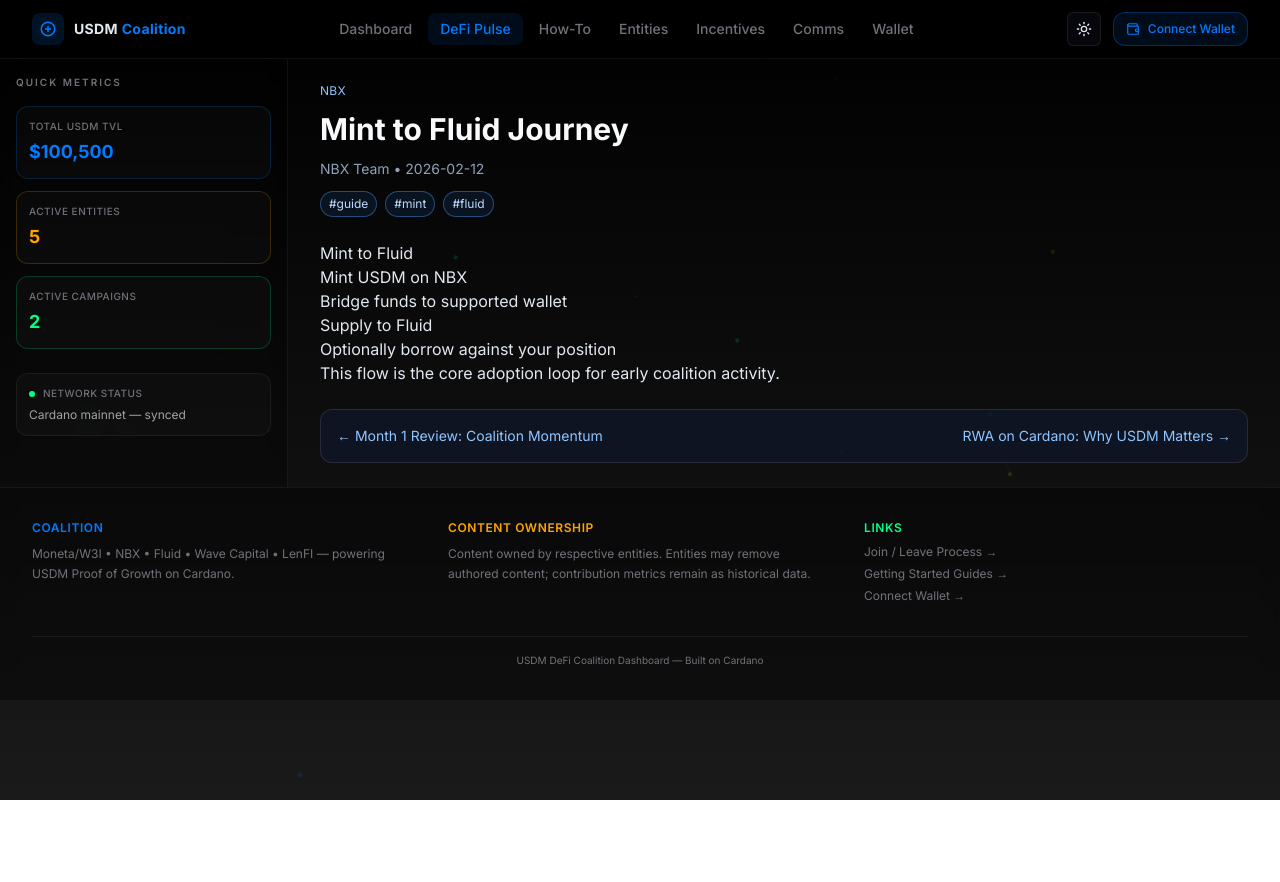
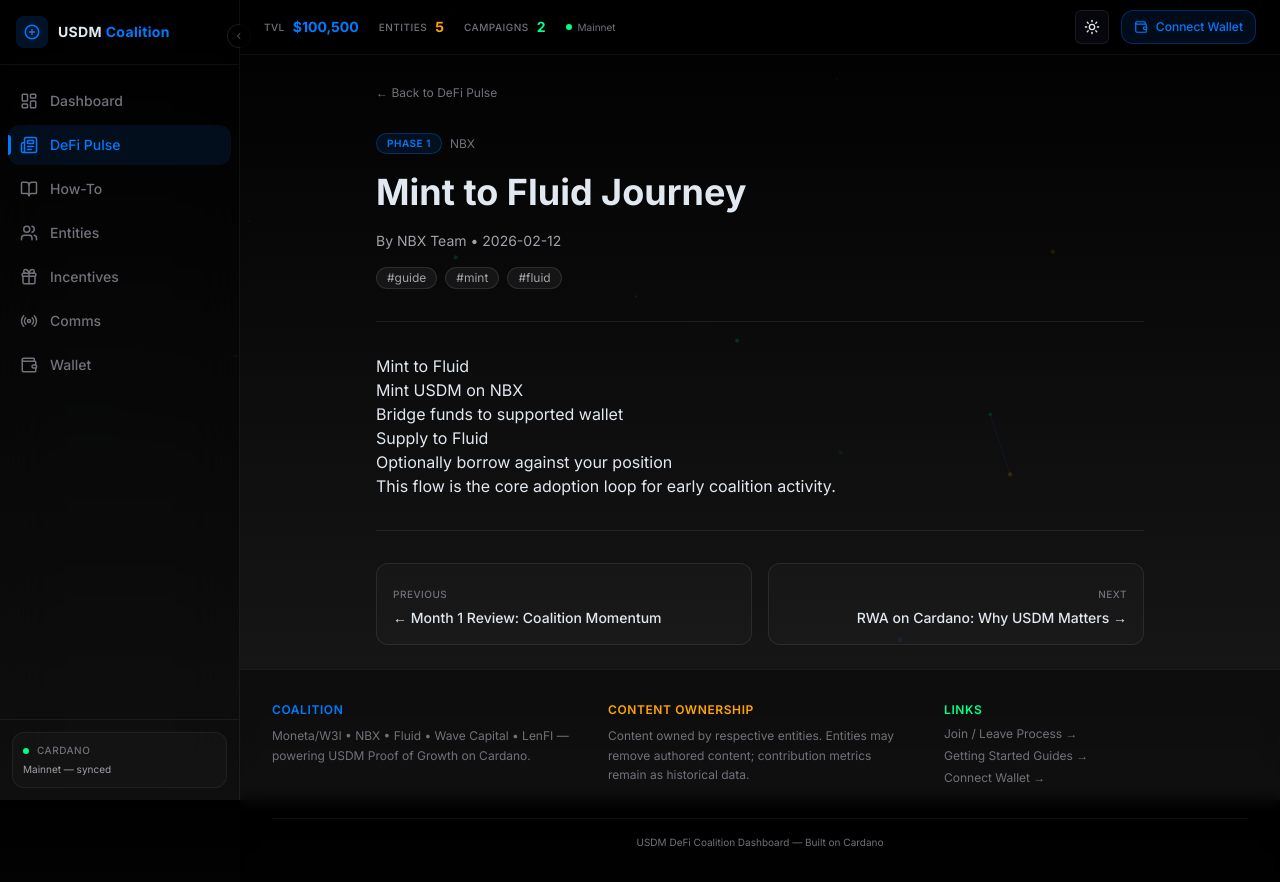
Before and after one commit to iamwilco/defi, a Next.js app: page /blog/mint-to-fluid-guide in a window 1280 px wide. Before the commit the page ends 800 px from the top, so only its background shows below. Built offline with nearby package versions, Linux system fonts and the light colour scheme.

Commit message:
refactor(layout): sidebar nav, slim top bar with metrics, sticky footer, blog post redesign

```diff
--- a/src/app/blog/[slug]/page.tsx
+++ b/src/app/blog/[slug]/page.tsx
@@ -40,19 +40,40 @@
   const previousPost = postIndex > 0 ? blogPosts[postIndex - 1] : undefined;
   const nextPost = postIndex < blogPosts.length - 1 ? blogPosts[postIndex + 1] : undefined;
 
+  const phaseColors: Record<number, string> = {
+    1: "border-accent-blue/30 bg-accent-blue/10 text-accent-blue",
+    2: "border-accent-gold/30 bg-accent-gold/10 text-accent-gold",
+    3: "border-accent-green/30 bg-accent-green/10 text-accent-green",
+  };
+  const phaseBadge = phaseColors[post.phase] ?? phaseColors[1];
+
   return (
-    <article className="space-y-6">
-      <header className="space-y-3">
-        <p className="text-xs uppercase tracking-wide text-blue-300">{post.entity}</p>
-        <h1 className="text-3xl font-bold text-slate-50">{post.title}</h1>
-        <p className="text-sm text-slate-400">
-          {post.author} • {post.date}
+    <article className="mx-auto max-w-3xl space-y-8">
+      {/* Back link */}
+      <Link
+        href="/blog"
+        className="inline-flex items-center gap-1 text-xs text-(--text-muted) transition hover:text-foreground"
+      >
+        ← Back to DeFi Pulse
+      </Link>
+
+      {/* Header */}
+      <header className="space-y-4">
+        <div className="flex flex-wrap items-center gap-2">
+          <span className={`rounded-full border px-2.5 py-0.5 text-[10px] font-semibold uppercase tracking-wider ${phaseBadge}`}>
+            Phase {post.phase}
+          </span>
+          <span className="text-xs text-(--text-muted)">{post.entity}</span>
+        </div>
+        <h1 className="text-3xl font-bold leading-tight text-foreground sm:text-4xl">{post.title}</h1>
+        <p className="text-sm text-(--text-secondary)">
+          By {post.author} • {post.date}
         </p>
         <div className="flex flex-wrap gap-2">
           {post.tags.map((tag) => (
             <span
               key={tag}
-              className="rounded-full border border-blue-400/40 bg-blue-500/10 px-2 py-1 text-xs text-blue-200"
+              className="rounded-full border border-white/10 bg-white/5 px-2.5 py-0.5 text-xs text-(--text-secondary)"
             >
               #{tag}
             </span>
@@ -60,25 +81,40 @@
         </div>
       </header>
 
-      <div className="prose prose-invert max-w-3xl">
+      {/* Divider */}
+      <div className="h-px bg-white/8" />
+
+      {/* Content */}
+      <div className="prose prose-invert prose-headings:text-foreground prose-headings:font-bold prose-p:text-(--text-secondary) prose-p:leading-relaxed prose-a:text-accent-blue prose-a:no-underline hover:prose-a:underline prose-strong:text-foreground prose-code:rounded prose-code:bg-white/5 prose-code:px-1.5 prose-code:py-0.5 prose-code:text-accent-blue prose-code:before:content-[''] prose-code:after:content-[''] prose-pre:rounded-xl prose-pre:border prose-pre:border-white/8 prose-pre:bg-black/40 prose-li:text-(--text-secondary) prose-blockquote:border-accent-blue/30 prose-blockquote:text-(--text-muted) prose-hr:border-white/8 prose-table:text-sm prose-th:text-foreground prose-td:text-(--text-secondary) max-w-none">
         <ReactMarkdown remarkPlugins={[remarkGfm]}>{post.content}</ReactMarkdown>
       </div>
 
-      <nav className="grid gap-3 rounded-xl border border-white/10 bg-slate-900/70 p-4 sm:grid-cols-2" aria-label="Post navigation">
+      {/* Divider */}
+      <div className="h-px bg-white/8" />
+
+      {/* Post navigation */}
+      <nav className="grid gap-4 sm:grid-cols-2" aria-label="Post navigation">
         {previousPost ? (
-          <Link href={`/blog/${previousPost.slug}`} className="text-sm text-blue-300 hover:text-blue-200">
-            ← {previousPost.title}
+          <Link
+            href={`/blog/${previousPost.slug}`}
+            className="group rounded-xl border border-white/8 bg-white/2 p-4 transition hover:border-accent-blue/20 hover:bg-white/4"
+          >
+            <span className="text-[10px] font-medium uppercase tracking-wider text-(--text-muted)">Previous</span>
+            <p className="mt-1 text-sm font-medium text-foreground group-hover:text-accent-blue">← {previousPost.title}</p>
           </Link>
         ) : (
-          <span className="text-sm text-slate-500">No previous post</span>
+          <div />
         )}
-
         {nextPost ? (
-          <Link href={`/blog/${nextPost.slug}`} className="text-right text-sm text-blue-300 hover:text-blue-200">
-            {nextPost.title} →
+          <Link
+            href={`/blog/${nextPost.slug}`}
+            className="group rounded-xl border border-white/8 bg-white/2 p-4 text-right transition hover:border-accent-blue/20 hover:bg-white/4"
+          >
+            <span className="text-[10px] font-medium uppercase tracking-wider text-(--text-muted)">Next</span>
+            <p className="mt-1 text-sm font-medium text-foreground group-hover:text-accent-blue">{nextPost.title} →</p>
           </Link>
         ) : (
-          <span className="text-right text-sm text-slate-500">No next post</span>
+          <div />
         )}
       </nav>
     </article>
--- a/src/app/layout.tsx
+++ b/src/app/layout.tsx
@@ -34,7 +34,7 @@
     <html lang="en">
       <body className={`${inter.variable} ${geistMono.variable} antialiased`}>
         <Providers>
-          <div className="relative min-h-screen text-foreground">
+          <div className="relative flex min-h-screen text-foreground">
             <ClientParticles />
             <a
               href="#main-content"
@@ -42,14 +42,18 @@
             >
               Skip to main content
             </a>
-            <Navbar />
-            <div className="relative z-10 mx-auto flex w-full max-w-7xl">
-              <Sidebar />
-              <main id="main-content" className="w-full px-4 py-6 sm:px-6 lg:px-8">
+
+            {/* Sidebar — fixed left nav */}
+            <Sidebar />
+
+            {/* Content column: top bar + main + footer */}
+            <div className="relative z-10 flex min-h-screen flex-1 flex-col">
+              <Navbar />
+              <main id="main-content" className="mx-auto w-full max-w-6xl flex-1 px-4 py-6 sm:px-6 lg:px-8">
                 {children}
               </main>
+              <Footer />
             </div>
-            <Footer />
           </div>
         </Providers>
       </body>
--- a/src/components/layout/Navbar.tsx
+++ b/src/components/layout/Navbar.tsx
@@ -1,111 +1,52 @@
-"use client";
-
-import Link from "next/link";
-import { usePathname } from "next/navigation";
-import { Menu, X } from "lucide-react";
-import { useState } from "react";
-import { motion, AnimatePresence } from "framer-motion";
-import { NAV_ITEMS } from "@/lib/constants";
+import { totalTVL, coalitionContributions, incentives } from "@/lib/mockData";
+import { formatCurrency } from "@/lib/utils";
 import { ThemeToggle } from "@/components/shared/ThemeToggle";
 import { WalletButton } from "@/components/web3/WalletButton";
 
 export function Navbar() {
-  const [menuOpen, setMenuOpen] = useState(false);
-  const pathname = usePathname();
+  const entityCount = new Set(coalitionContributions.map((item) => item.entity)).size;
+  const campaignCount = incentives.filter((item) => item.active).length;
 
   return (
-    <header className="sticky top-0 z-40 border-b border-white/6 bg-black/60 backdrop-blur-xl">
-      <div className="mx-auto flex w-full max-w-7xl items-center justify-between px-4 py-3 sm:px-6 lg:px-8">
-        <Link href="/" className="flex items-center gap-2.5">
-          <span className="flex h-8 w-8 items-center justify-center rounded-lg bg-accent-blue/15 text-accent-blue">
-            <svg viewBox="0 0 24 24" fill="none" className="h-4.5 w-4.5" stroke="currentColor" strokeWidth="2">
-              <circle cx="12" cy="12" r="9" />
-              <path d="M8 12h8M12 8v8" />
-            </svg>
-          </span>
-          <span className="text-sm font-bold tracking-wide text-foreground">
-            USDM <span className="text-accent-blue">Coalition</span>
-          </span>
-        </Link>
+    <header className="sticky top-0 z-30 border-b border-white/6 bg-black/60 backdrop-blur-xl">
+      <div className="flex items-center justify-between px-4 py-2.5 sm:px-6">
+        {/* Quick Metrics — hidden on mobile (sidebar hamburger takes that space) */}
+        <div className="hidden items-center gap-5 lg:flex">
+          <MetricPill label="TVL" value={formatCurrency(totalTVL)} accent="blue" />
+          <MetricPill label="Entities" value={String(entityCount)} accent="gold" />
+          <MetricPill label="Campaigns" value={String(campaignCount)} accent="green" />
+          <div className="flex items-center gap-1.5">
+            <span className="h-1.5 w-1.5 rounded-full bg-accent-green animate-pulse-glow" />
+            <span className="text-[10px] text-(--text-muted)">Mainnet</span>
+          </div>
+        </div>
 
-        <nav className="hidden items-center gap-1 md:flex" aria-label="Primary">
-          {NAV_ITEMS.map((item) => {
-            const isActive = pathname === item.href || (item.href !== "/" && pathname.startsWith(item.href));
-            return (
-              <Link
-                key={item.href}
-                href={item.href}
-                className={`relative rounded-lg px-3 py-1.5 text-sm font-medium transition-colors ${
-                  isActive
-                    ? "text-accent-blue"
-                    : "text-(--text-muted) hover:text-foreground"
-                }`}
-              >
-                {item.label}
-                {isActive && (
-                  <motion.span
-                    layoutId="nav-active"
-                    className="absolute inset-0 rounded-lg bg-accent-blue/10"
-                    transition={{ type: "spring", bounce: 0.2, duration: 0.4 }}
-                  />
-                )}
-              </Link>
-            );
-          })}
-        </nav>
+        {/* Mobile: show logo text in the top bar since sidebar is collapsed */}
+        <span className="text-sm font-bold tracking-wide text-foreground lg:hidden">
+          USDM <span className="text-accent-blue">Coalition</span>
+        </span>
 
-        <div className="hidden items-center gap-3 md:flex">
+        {/* Right side: wallet + theme */}
+        <div className="flex items-center gap-3">
           <ThemeToggle />
           <WalletButton />
         </div>
-
-        <div className="flex items-center gap-3 md:hidden">
-          <WalletButton />
-          <ThemeToggle />
-          <button
-            type="button"
-            onClick={() => setMenuOpen((prev) => !prev)}
-            aria-label={menuOpen ? "Close navigation menu" : "Open navigation menu"}
-            className="rounded-lg border border-white/10 bg-white/5 p-2 text-foreground transition hover:bg-white/10"
-          >
-            {menuOpen ? <X className="h-5 w-5" /> : <Menu className="h-5 w-5" />}
-          </button>
-        </div>
       </div>
-
-      <AnimatePresence>
-        {menuOpen && (
-          <motion.nav
-            initial={{ opacity: 0, height: 0 }}
-            animate={{ opacity: 1, height: "auto" }}
-            exit={{ opacity: 0, height: 0 }}
-            transition={{ duration: 0.2 }}
-            className="overflow-hidden border-t border-white/6 bg-black/80 backdrop-blur-xl md:hidden"
-            aria-label="Mobile navigation"
-          >
-            <ul className="space-y-1 px-4 py-3">
-              {NAV_ITEMS.map((item) => {
-                const isActive = pathname === item.href || (item.href !== "/" && pathname.startsWith(item.href));
-                return (
-                  <li key={item.href}>
-                    <Link
-                      href={item.href}
-                      onClick={() => setMenuOpen(false)}
-                      className={`block rounded-lg px-3 py-2 text-sm font-medium transition ${
-                        isActive
-                          ? "bg-accent-blue/10 text-accent-blue"
-                          : "text-(--text-muted) hover:bg-white/5 hover:text-foreground"
-                      }`}
-                    >
-                      {item.label}
-                    </Link>
-                  </li>
-                );
-              })}
-            </ul>
-          </motion.nav>
-        )}
-      </AnimatePresence>
     </header>
   );
 }
+
+function MetricPill({ label, value, accent }: { label: string; value: string; accent: "blue" | "gold" | "green" }) {
+  const colors = {
+    blue: "text-accent-blue",
+    gold: "text-accent-gold",
+    green: "text-accent-green",
+  };
+
+  return (
+    <div className="flex items-center gap-2">
+      <span className="text-[10px] font-medium uppercase tracking-wider text-(--text-muted)">{label}</span>
+      <span className={`text-sm font-bold ${colors[accent]}`}>{value}</span>
+    </div>
+  );
+}
--- a/src/components/layout/Sidebar.tsx
+++ b/src/components/layout/Sidebar.tsx
@@ -1,49 +1,186 @@
-import { totalTVL, coalitionContributions, incentives } from "@/lib/mockData";
-import { formatCurrency } from "@/lib/utils";
+"use client";
+
+import Link from "next/link";
+import { usePathname } from "next/navigation";
+import { useState } from "react";
+import { motion, AnimatePresence } from "framer-motion";
+import {
+  LayoutDashboard,
+  Newspaper,
+  BookOpen,
+  Users,
+  Gift,
+  Radio,
+  Wallet,
+  Menu,
+  X,
+  ChevronLeft,
+} from "lucide-react";
+import { NAV_ITEMS } from "@/lib/constants";
+
+const NAV_ICONS: Record<string, React.ComponentType<{ className?: string }>> = {
+  "/": LayoutDashboard,
+  "/blog": Newspaper,
+  "/guides": BookOpen,
+  "/entities": Users,
+  "/incentives": Gift,
+  "/comms": Radio,
+  "/wallet": Wallet,
+};
 
 export function Sidebar() {
-  const entityCount = new Set(coalitionContributions.map((item) => item.entity)).size;
-  const campaignCount = incentives.filter((item) => item.active).length;
+  const pathname = usePathname();
+  const [collapsed, setCollapsed] = useState(false);
+  const [mobileOpen, setMobileOpen] = useState(false);
+
+  const sidebarWidth = collapsed ? "w-[68px]" : "w-60";
 
   return (
-    <aside className="hidden w-72 shrink-0 border-r border-white/6 bg-black/30 p-4 backdrop-blur-sm lg:block">
-      <h2 className="mb-4 text-[10px] font-semibold uppercase tracking-[0.2em] text-(--text-muted)">
-        Quick Metrics
-      </h2>
-      <div className="space-y-3">
-        <Metric label="Total USDM TVL" value={formatCurrency(totalTVL)} accent="blue" />
-        <Metric label="Active Entities" value={String(entityCount)} accent="gold" />
-        <Metric label="Active Campaigns" value={String(campaignCount)} accent="green" />
-      </div>
+    <>
+      {/* Mobile trigger — visible on small screens */}
+      <button
+        type="button"
+        onClick={() => setMobileOpen(true)}
+        className="fixed left-3 top-3 z-50 rounded-lg border border-white/10 bg-black/80 p-2 text-foreground backdrop-blur-xl transition hover:bg-white/10 lg:hidden"
+        aria-label="Open navigation"
+      >
+        <Menu className="h-5 w-5" />
+      </button>
 
-      <div className="mt-6 rounded-xl border border-white/6 bg-white/2 p-3">
-        <div className="flex items-center gap-2">
-          <span className="h-1.5 w-1.5 rounded-full bg-accent-green animate-pulse-glow" />
-          <span className="text-[10px] font-medium uppercase tracking-wider text-(--text-muted)">Network Status</span>
-        </div>
-        <p className="mt-1.5 text-xs text-(--text-secondary)">Cardano mainnet — synced</p>
-      </div>
-    </aside>
+      {/* Mobile overlay */}
+      <AnimatePresence>
+        {mobileOpen && (
+          <>
+            <motion.div
+              initial={{ opacity: 0 }}
+              animate={{ opacity: 1 }}
+              exit={{ opacity: 0 }}
+              className="fixed inset-0 z-50 bg-black/60 backdrop-blur-sm lg:hidden"
+              onClick={() => setMobileOpen(false)}
+            />
+            <motion.aside
+              initial={{ x: -280 }}
+              animate={{ x: 0 }}
+              exit={{ x: -280 }}
+              transition={{ type: "spring", damping: 25, stiffness: 300 }}
+              className="fixed inset-y-0 left-0 z-50 flex w-60 flex-col border-r border-white/6 bg-black/95 backdrop-blur-xl lg:hidden"
+            >
+              <SidebarContent
+                pathname={pathname}
+                collapsed={false}
+                onNavigate={() => setMobileOpen(false)}
+              />
+              <button
+                type="button"
+                onClick={() => setMobileOpen(false)}
+                className="absolute right-3 top-3 rounded-lg p-1.5 text-(--text-muted) transition hover:bg-white/10 hover:text-foreground"
+                aria-label="Close navigation"
+              >
+                <X className="h-4 w-4" />
+              </button>
+            </motion.aside>
+          </>
+        )}
+      </AnimatePresence>
+
+      {/* Desktop sidebar — persistent */}
+      <aside
+        className={`sticky top-0 hidden h-screen shrink-0 border-r border-white/6 bg-black/40 backdrop-blur-xl transition-all duration-300 lg:flex lg:flex-col ${sidebarWidth}`}
+      >
+        <SidebarContent pathname={pathname} collapsed={collapsed} />
+        <button
+          type="button"
+          onClick={() => setCollapsed((prev) => !prev)}
+          className="absolute -right-3 top-6 z-10 flex h-6 w-6 items-center justify-center rounded-full border border-white/10 bg-black/80 text-(--text-muted) transition hover:bg-white/10 hover:text-foreground"
+          aria-label={collapsed ? "Expand sidebar" : "Collapse sidebar"}
+        >
+          <ChevronLeft className={`h-3 w-3 transition-transform duration-300 ${collapsed ? "rotate-180" : ""}`} />
+        </button>
+      </aside>
+    </>
   );
 }
 
-function Metric({ label, value, accent }: { label: string; value: string; accent: "blue" | "gold" | "green" }) {
-  const accentColors = {
-    blue: "border-accent-blue/20 hover:border-accent-blue/40 hover:shadow-[0_0_15px_rgba(0,123,255,0.1)]",
-    gold: "border-accent-gold/20 hover:border-accent-gold/40 hover:shadow-[0_0_15px_rgba(255,165,0,0.1)]",
-    green: "border-accent-green/20 hover:border-accent-green/40 hover:shadow-[0_0_15px_rgba(0,255,136,0.1)]",
-  };
+function SidebarContent({
+  pathname,
+  collapsed,
+  onNavigate,
+}: {
+  pathname: string;
+  collapsed: boolean;
+  onNavigate?: () => void;
+}) {
+  return (
+    <div className="flex h-full flex-col">
+      {/* Logo */}
+      <div className={`flex items-center border-b border-white/6 px-4 py-4 ${collapsed ? "justify-center" : "gap-2.5"}`}>
+        <Link href="/" className="flex items-center gap-2.5" onClick={onNavigate}>
+          <span className="flex h-8 w-8 shrink-0 items-center justify-center rounded-lg bg-accent-blue/15 text-accent-blue">
+            <svg viewBox="0 0 24 24" fill="none" className="h-4.5 w-4.5" stroke="currentColor" strokeWidth="2">
+              <circle cx="12" cy="12" r="9" />
+              <path d="M8 12h8M12 8v8" />
+            </svg>
+          </span>
+          {!collapsed && (
+            <span className="text-sm font-bold tracking-wide text-foreground">
+              USDM <span className="text-accent-blue">Coalition</span>
+            </span>
+          )}
+        </Link>
+      </div>
 
-  const valueColors = {
-    blue: "text-accent-blue",
-    gold: "text-accent-gold",
-    green: "text-accent-green",
-  };
+      {/* Navigation */}
+      <nav className="flex-1 space-y-1 px-2 py-4" aria-label="Primary">
+        {NAV_ITEMS.map((item) => {
+          const Icon = NAV_ICONS[item.href] ?? LayoutDashboard;
+          const isActive = pathname === item.href || (item.href !== "/" && pathname.startsWith(item.href));
+          return (
+            <Link
+              key={item.href}
+              href={item.href}
+              onClick={onNavigate}
+              className={`group relative flex items-center gap-3 rounded-xl px-3 py-2.5 text-sm font-medium transition-all duration-200 ${
+                isActive
+                  ? "bg-accent-blue/10 text-accent-blue"
+                  : "text-(--text-muted) hover:bg-white/5 hover:text-foreground"
+              } ${collapsed ? "justify-center" : ""}`}
+            >
+              <Icon className={`h-[18px] w-[18px] shrink-0 ${isActive ? "text-accent-blue" : ""}`} />
+              {!collapsed && <span>{item.label}</span>}
+              {isActive && (
+                <motion.div
+                  layoutId="sidebar-active"
+                  className="absolute left-0 top-1/2 h-5 w-[3px] -translate-y-1/2 rounded-r-full bg-accent-blue"
+                  transition={{ type: "spring", bounce: 0.2, duration: 0.4 }}
+                />
+              )}
+              {collapsed && (
+                <span className="pointer-events-none absolute left-full ml-2 hidden rounded-lg border border-white/10 bg-black/90 px-2.5 py-1 text-xs text-foreground shadow-lg backdrop-blur-xl group-hover:block">
+                  {item.label}
+                </span>
+              )}
+            </Link>
+          );
+        })}
+      </nav>
 
-  return (
-    <div className={`rounded-xl border bg-white/2 p-3 transition-all duration-300 ${accentColors[accent]}`}>
-      <p className="text-[10px] font-medium uppercase tracking-wider text-(--text-muted)">{label}</p>
-      <p className={`mt-1 text-lg font-bold ${valueColors[accent]}`}>{value}</p>
+      {/* Bottom section */}
+      <div className={`border-t border-white/6 p-3 ${collapsed ? "px-2" : ""}`}>
+        {!collapsed && (
+          <div className="rounded-xl border border-white/6 bg-white/2 p-2.5">
+            <div className="flex items-center gap-2">
+              <span className="h-1.5 w-1.5 rounded-full bg-accent-green animate-pulse-glow" />
+              <span className="text-[10px] font-medium uppercase tracking-wider text-(--text-muted)">Cardano</span>
+            </div>
+            <p className="mt-1 text-[10px] text-(--text-secondary)">Mainnet — synced</p>
+          </div>
+        )}
+        {collapsed && (
+          <div className="flex justify-center" title="Cardano mainnet — synced">
+            <span className="h-2 w-2 rounded-full bg-accent-green animate-pulse-glow" />
+          </div>
+        )}
+      </div>
     </div>
   );
 }
```
